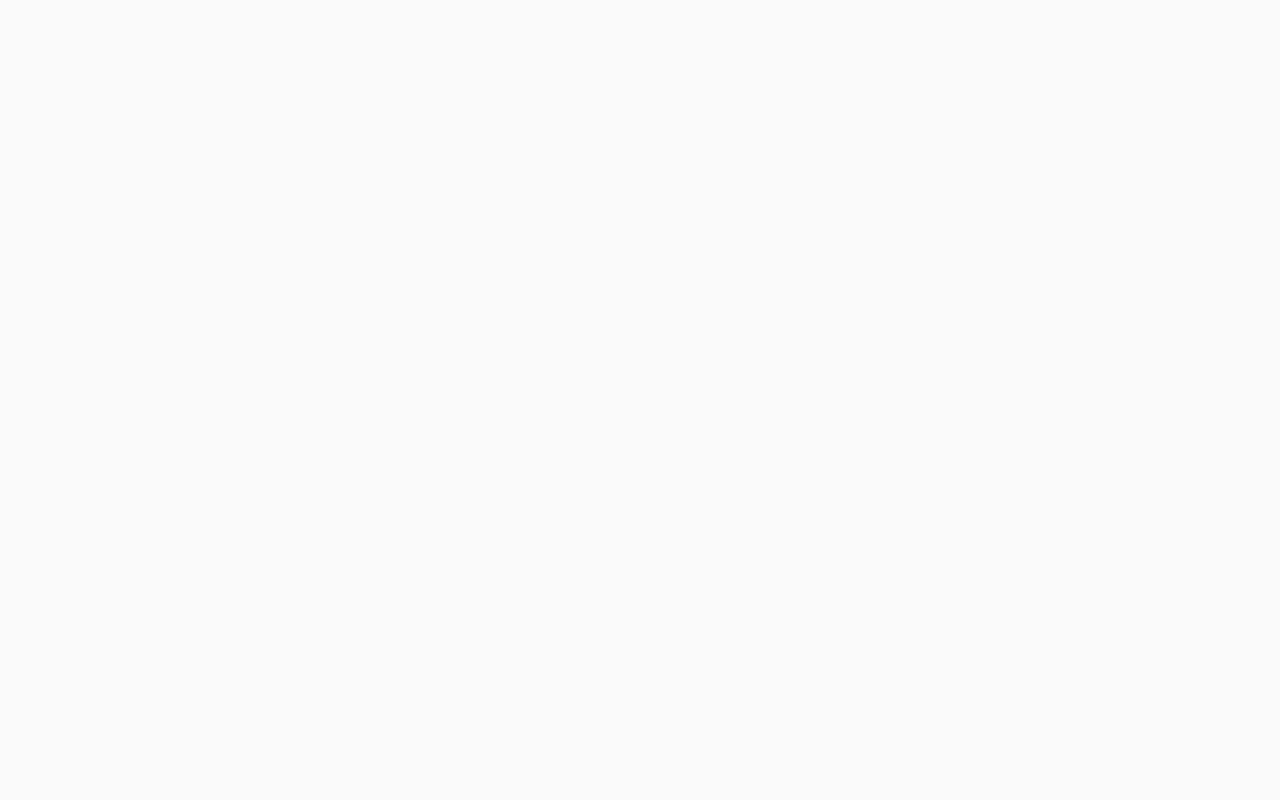
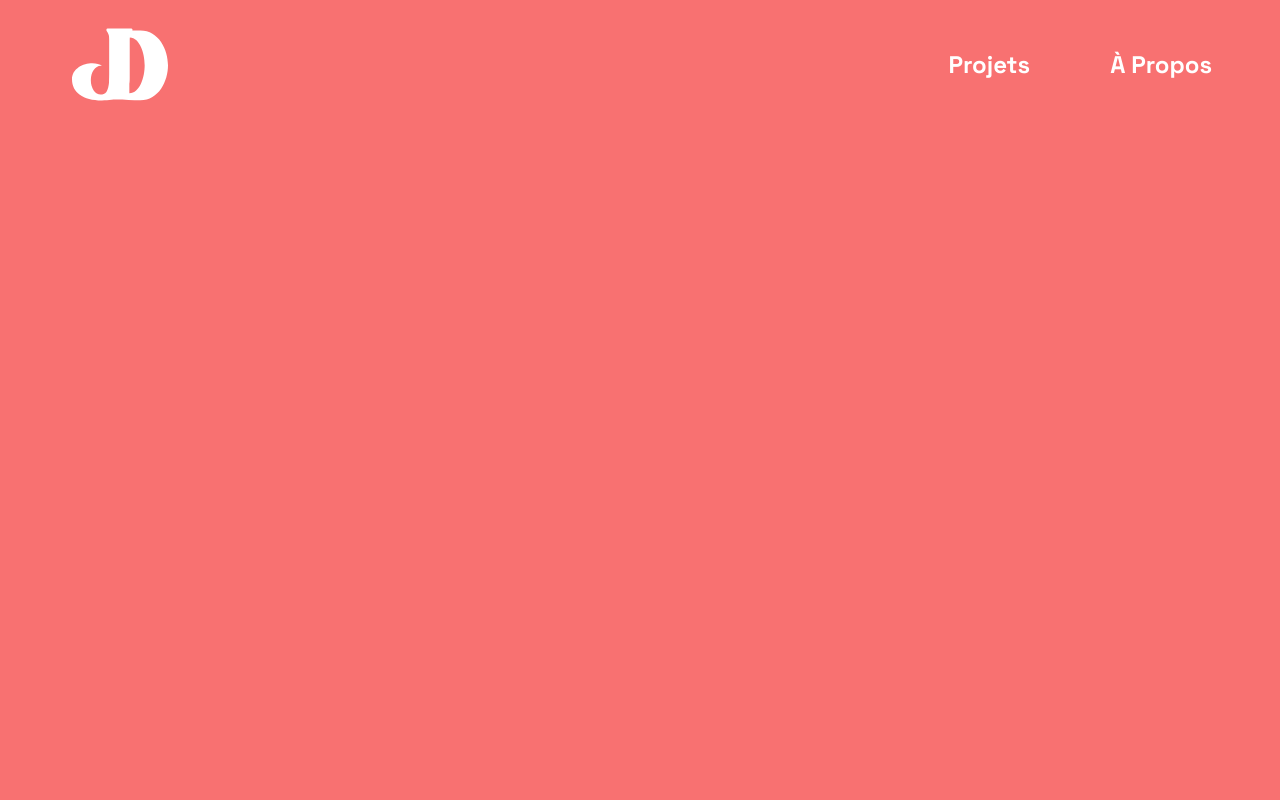
Before and after one commit to duval-justine/Portfolio_Justine_Duval, a Vue app: page /apropos in a window 1280 px wide. Before the commit this address had no page. Shown: the top 800 px of the page. Built offline with nearby package versions, Linux system fonts and the light colour scheme.

Commit message:
Création du fond de la page A Propos et chemin

```diff
--- a/src/components/Header.vue
+++ b/src/components/Header.vue
@@ -16,7 +16,7 @@
                         <RouterLink to="/projets">Projets</RouterLink>
                     </li>
                     <li>
-                        <RouterLink to="/">À Propos</RouterLink>
+                        <RouterLink to="/apropos">À Propos</RouterLink>
                     </li>
                 </ul>
             </div>
@@ -43,7 +43,7 @@
                         <RouterLink to="/projets">Projets</RouterLink>
                     </li>
                     <li>
-                        <RouterLink to="/">À Propos</RouterLink>
+                        <RouterLink to="/apropos">À Propos</RouterLink>
                     </li>
                 </ul>
             </div>
@@ -65,7 +65,7 @@
                         <RouterLink to="/projets">Projets</RouterLink>
                     </li>
                     <li>
-                        <RouterLink to="/">À Propos</RouterLink>
+                        <RouterLink to="/apropos">À Propos</RouterLink>
                     </li>
                 </ul>
             </nav>
--- a/src/router/index.js
+++ b/src/router/index.js
@@ -1,6 +1,7 @@
 import { createRouter, createWebHistory } from 'vue-router'
 import AccueilView from '../views/AccueilView.vue'
 import ProjetsView from '../views/ProjetsView.vue'
+import AProposView from '../views/AProposView.vue'
 import CitadelleView from '../views/CitadelleView.vue'
 import Janvier2023View from '../views/Janvier2023View.vue'
 import CharteBavansView from '../views/CharteBavansView.vue'
@@ -9,10 +10,11 @@ const router = createRouter({
   history: createWebHistory(import.meta.env.BASE_URL),
   routes: [
     { path: '/', name: 'Accueil', component: AccueilView },
+    { path: '/projets', name: 'Mes Projets', component: ProjetsView },
+    { path: '/apropos', name: 'À Propos', component: AProposView },
     { path: '/citadelle', name: 'Citadelle', component: CitadelleView },
     { path: '/janvier2023', name: 'Illustration de Janvier 2023', component: Janvier2023View },
     { path: '/chartebavans', name: 'Charte Graphique de Bavans', component: CharteBavansView },
-    { path: '/projets', name: 'Mes Projets', component: ProjetsView },
 
   ]
 })
--- /dev/null
+++ b/src/views/AProposView.vue
@@ -0,0 +1,86 @@
+<template>
+    <main>
+        <div>
+
+            <!-- Accueil -->
+            <section>
+                <div class="container0 relative h-screen z-0 bg-Extended/red/900">
+
+                    <!-- Header -->
+                    <Header class="relative z-10" />
+
+                </div>
+            </section>
+            <!-- Fin de l'accueil -->
+
+            <VagueTop class="w-full h-auto" />
+
+            <!-- Qui suis je ? -->
+            <div class="container0 relative h-screen z-0 bg-Extended/red/50">
+            </div>
+            <!-- Fin qui suis je ? -->
+
+            <VagueBott class="w-full h-auto" />
+
+            <!-- Passion -->
+            <div class="-mt-1 container0 relative h-screen z-0 bg-Extended/red/900">
+            </div>
+            <!-- Fin Passion -->
+
+            <VagueTop class="w-full h-auto" />
+
+            <!-- App -->
+            <div class="container0 relative h-screen z-0 bg-Extended/red/50">
+            </div>
+            <!-- Fin App -->
+
+            <VagueBott class="w-full h-auto" />
+
+            <!-- Parcours -->
+            <div class="-mt-1 container0 relative h-screen z-0 bg-Extended/red/900">
+            </div>
+            <!-- Fin Parcours -->
+
+            <VagueTop class="w-full h-auto" />
+
+            <!-- App -->
+            <div class="container0 relative h-screen z-0 bg-Extended/red/50">
+            </div>
+            <!-- Fin App -->
+
+            <!-- Footer -->
+            <Footerc />
+        </div>
+
+    </main>
+</template>
+
+<script>
+import Header from "../components/Header.vue";
+import VagueTop from "../components/VagueTop.vue";
+import VagueBott from "../components/VagueBott.vue";
+import Footerc from "../components/Footer.vue";
+export default {
+    components: { Header, VagueTop, VagueBott, Footerc }
+}
+</script>
+
+<style>
+:root {
+    --color: #111;
+    --primary: #F87171;
+}
+
+/* Container Top Page */
+.container0 {
+    width: 100%;
+    overflow-x: hidden;
+    overflow-y: hidden;
+}
+
+@media (min-width: 640px) {
+    .container0 {
+        max-width: 40000px;
+    }
+}
+</style>
```
